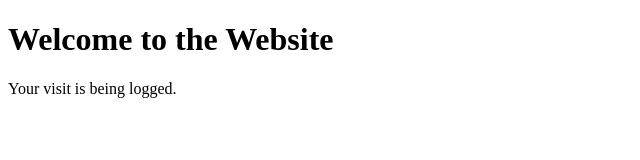
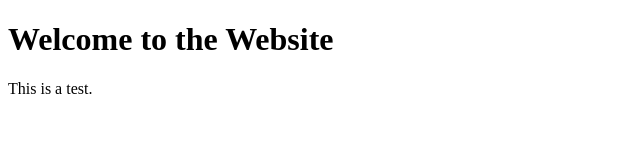
Before and after one commit to luauwin/pusi, a plain HTML site: page index.html in a window 1280 px wide. Shown: the whole page, without its empty margins (0-640 px from the left). Drawn offline with Linux system fonts and the light colour scheme; no server answers.

Commit message:
Update index.html

```diff
--- a/index.html
+++ b/index.html
@@ -52,6 +52,6 @@
 </head>
 <body>
     <h1>Welcome to the Website</h1>
-    <p>Your visit is being logged.</p>
+    <p>This is a test.</p>
 </body>
 </html>
```
